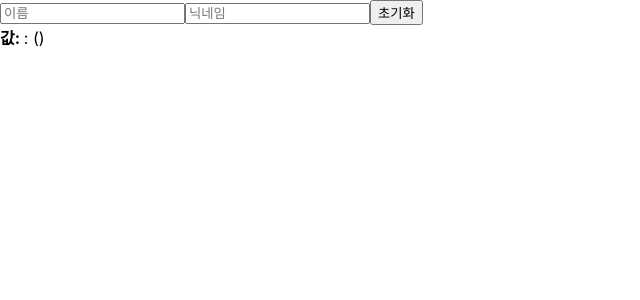
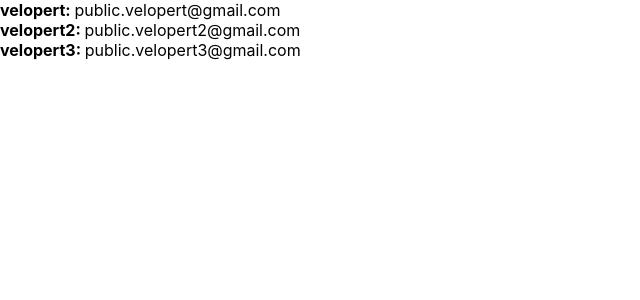
Before and after one commit to bmh8993/react-tutorial, a React (Create React App) app: page / in a window 1280 px wide. Shown: the top 300 px of the page, without its empty margins (0-640 px from the left). Built offline with nearby package versions, Linux system fonts and the light colour scheme.

Commit message:
배열 렌더링하기
map 함수를 사용!

```diff
--- a/src/App.js
+++ b/src/App.js
@@ -1,8 +1,9 @@
 import React from "react";
 import InputSample from "./InputSample";
+import UserList from "./UserList";
 
 function App() {
-  return <InputSample />;
+  return <UserList />;
 }
 
 export default App;
--- /dev/null
+++ b/src/UserList.js
@@ -0,0 +1,44 @@
+import React from "react";
+
+function User({ user }) {
+  const { username, email } = user;
+  return (
+    <div>
+      <b>{username}: </b>
+      <span>{email}</span>
+    </div>
+  );
+}
+
+function UserList() {
+  const users = [
+    {
+      id: 1,
+      username: "velopert",
+      email: "public.velopert@gmail.com",
+      active: true,
+    },
+    {
+      id: 2,
+      username: "velopert2",
+      email: "public.velopert2@gmail.com",
+      active: false,
+    },
+    {
+      id: 3,
+      username: "velopert3",
+      email: "public.velopert3@gmail.com",
+      active: false,
+    },
+  ];
+
+  return (
+    <div>
+      {users.map((user) => (
+        <User user={user} key={user.id} />
+      ))}
+    </div>
+  );
+}
+
+export default UserList;
```
Also changed, not shown: 1 other file (tests, documents, lock files or other folders).
